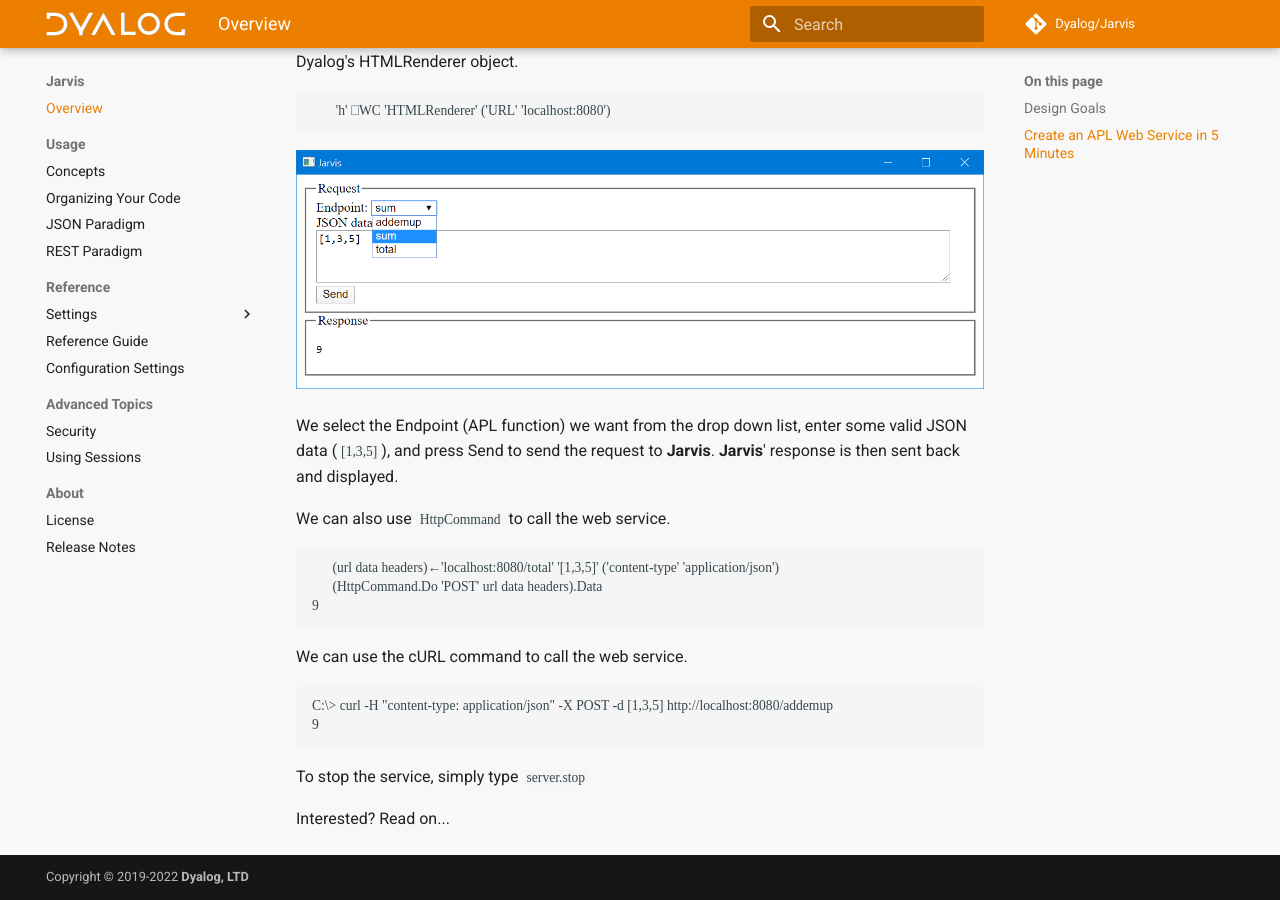
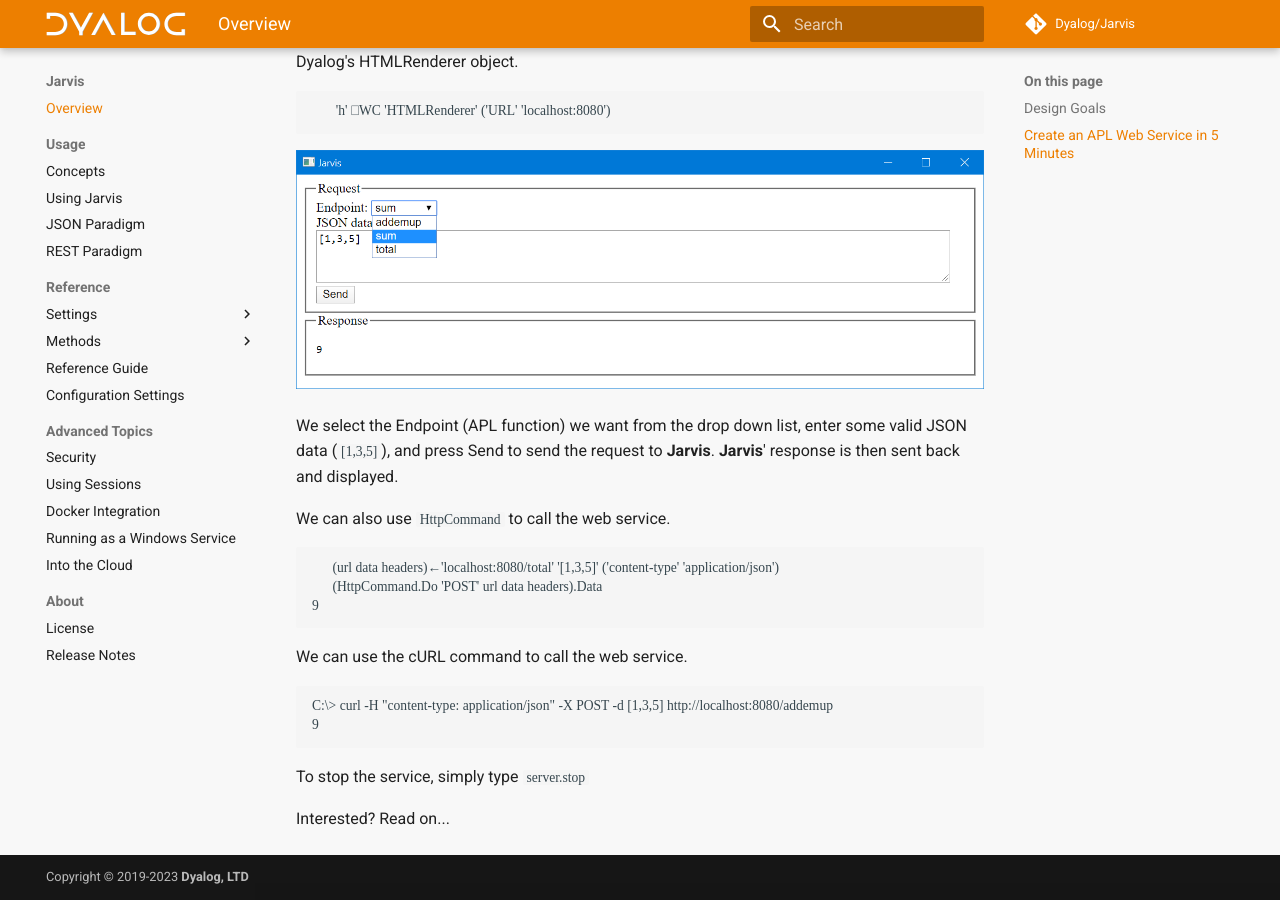
Before and after one commit to Dyalog/Jarvis, an MkDocs documentation site: the page built from docs/index.md, in a window 1280 px wide and 900 px high, scrolled down 1912 px. Built offline with MkDocs 1.6.1 and Material for MkDocs 9.7.7, drawn with Linux system fonts in a browser that asks for light colours; some web fonts are replaced; comment, search, counter and statistics services are not loaded.

Commit message:
more interim changes (no code)

```diff
--- a/mkdocs.yml
+++ b/mkdocs.yml
@@ -2,12 +2,12 @@
 repo_url: https://github.com/dyalog/Jarvis
 repo_name: Dyalog/Jarvis
 dev_addr: 127.0.0.1:22361
-copyright: Copyright &copy; 2019-2022 <strong><a href="https://dyalog.com">Dyalog, LTD</a></strong>
+copyright: Copyright &copy; 2019-2023 <strong><a href="https://dyalog.com">Dyalog, LTD</a></strong>
 nav:
-    - Overview: 'index.md'
+    - Overview: 'index.md' # complete
     - Usage:
-      - 'Concepts': 'concepts.md'
-      - 'Organizing Your Code': 'organizing.md'
+      - 'Concepts': 'concepts.md' # complete
+      - 'Using Jarvis': 'using.md'
       - 'JSON Paradigm': 'json.md'
       - 'REST Paradigm': 'rest.md'
     - Reference:
@@ -17,11 +17,19 @@
         - 'Session Settings': 'settings-session.md'
         - 'JSON Settings': 'settings-json.md'
         - 'REST Settings': 'settings-rest.md'
+        - 'User Hooks Settings' : 'settings-hooks.md'
+        - 'Conga-Related Settings': 'settings-conga.md'
+      - 'Methods':
+        - 'Shared Methods': 'methods-shared.md'
+        - 'Instance Methods': 'methods-instance.md'
       - 'Reference Guide': 'reference.md'
       - 'Configuration Settings': 'configuration.md'
     - Advanced Topics:
       - 'Security' : 'security.md'
       - 'Using Sessions' : 'sessions.md'
+      - 'Docker Integration' : 'docker.md'
+      - 'Running as a Windows Service' : 'winservice.md'
+      - 'Into the Cloud' : 'cloud.md'
     - About:
       - License: 'LICENSE.md'
       - 'Release Notes': 'release-notes.md'
```
Also changed, not shown: apl-package.json (+8 -2 lines), docs/userguide.md (deleted, +0 -1 lines), docs/using.md (added, +54 -0 lines), 9 other files.
